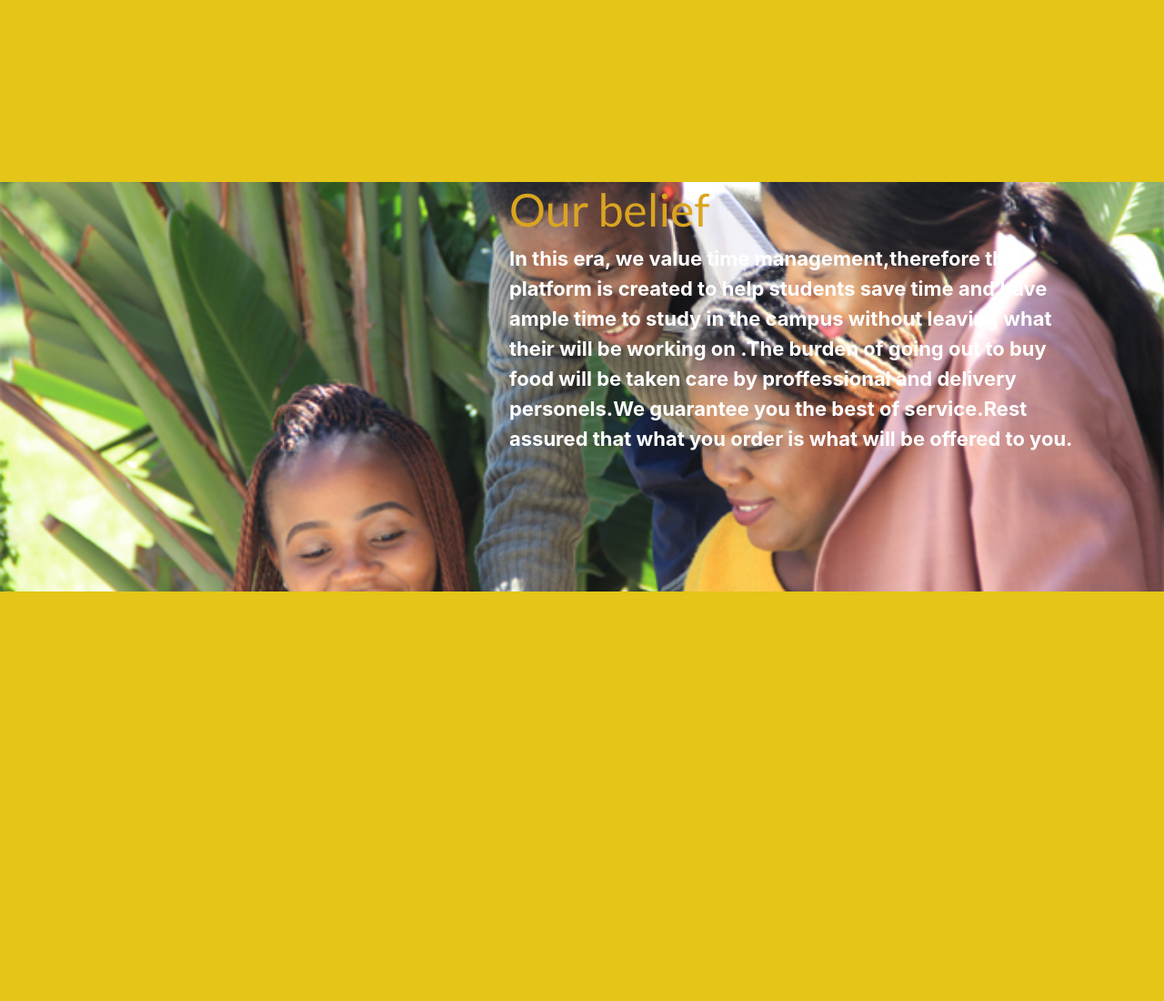
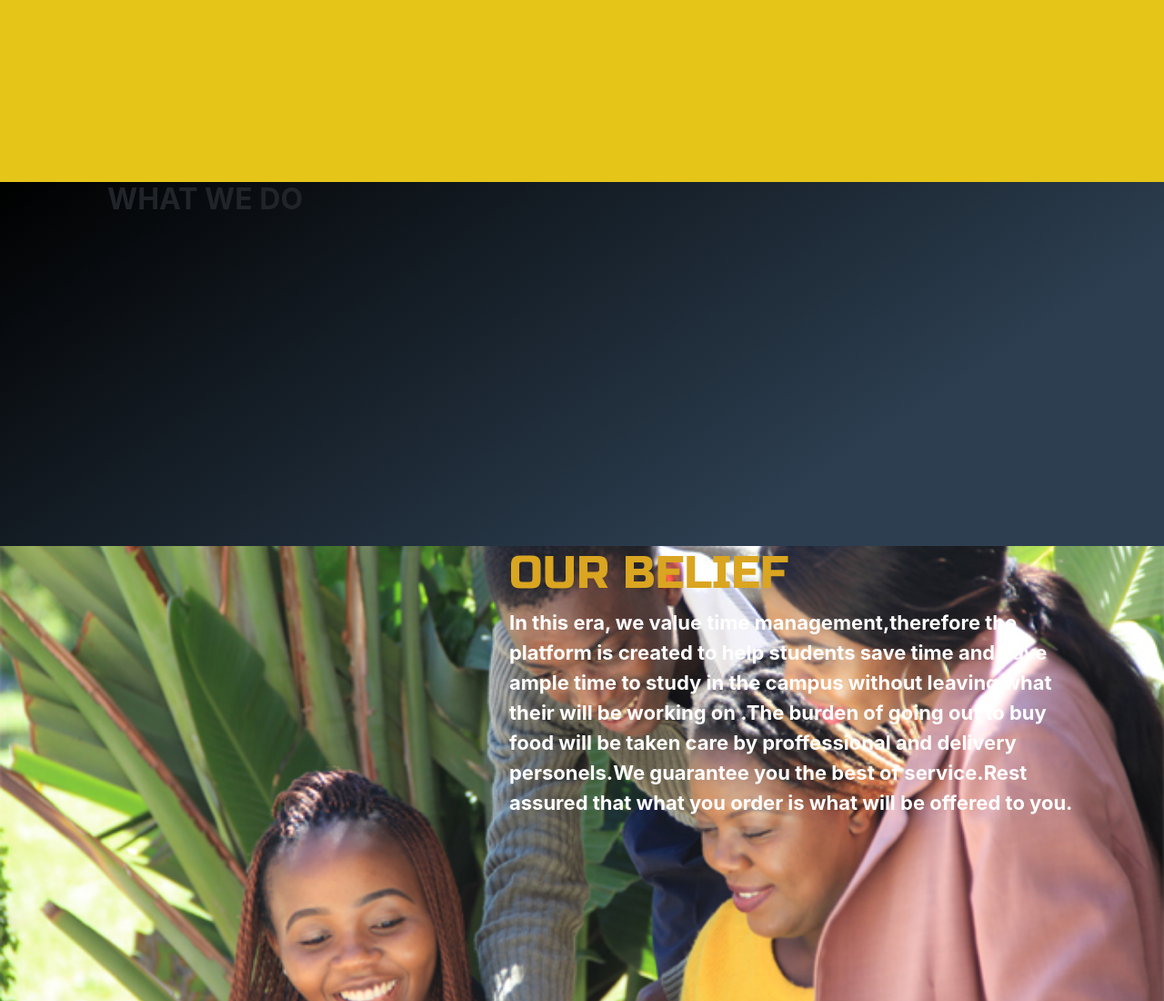
Before and after one commit to tontake/kapula, a PHP site: page / in a window 1280 px wide. Shown: the part 600-1700 px from the top of the page at 91% size. Before the commit the page ends 1250 px from the top, so only its background shows below. Run offline with PHP 8.4, Linux system fonts and the light colour scheme.

Commit message:
what we do section

```diff
--- a/css/style.css
+++ b/css/style.css
@@ -32,6 +32,7 @@ header{
     font-weight:bold;
 
 }
+
 
 .sec2 h1 {
     color: black;
@@ -88,13 +89,13 @@ header{
 	background-image:url('../images/student-life.jpg');
 
 	background-repeat:no-repeat;
-	height: 450px;
+	height: 500px;
 	background-position:center center;
 	background-size:cover;
 	background-color:white;
 }
-.sec3 h3 {
-	font-family:Lato;
+.sec3 h1 {
+	font-family:Russo One,sans-serif;
 	font-size:50px;
 	color:goldenrod;
 
@@ -104,3 +105,8 @@ header{
 	font-size:22px;
 	font-weight:bolder;
 }
+.sec4{
+	background-color: #000000;
+background-image: linear-gradient(147deg, #000000 0%, #2c3e50 74%);
+height:400px;
+}
--- a/index.php
+++ b/index.php
@@ -1,7 +1,8 @@
 <?php
 include_once 'views/header.php';
+
+require_once 'views/section2.php';
 require_once 'views/whatwedo.php';
-
 echo '</body></html>';
 
 ?>
--- /dev/null
+++ b/views/section2.php
@@ -0,0 +1,14 @@
+<?php
+echo'
+<div class="sec4">
+ <div class="container">
+<div class="row">
+    <center> <h2 class="mx-5"><strong>WHAT WE DO </strong></h2></center>
+
+</div>
+
+ </div>
+
+</div>';
+
+?>
--- a/views/whatwedo.php
+++ b/views/whatwedo.php
@@ -7,7 +7,7 @@ echo'
 
 </div>
 <div class="col-md-7">
-<h3>Our belief</h3>
+<h1>OUR BELIEF</h1>
     <p class=" p-catchy">
         In this era, we  value time management,therefore the platform is created to help students save time and have ample time to study in the campus without leaving what their will be working on .The burden of going out to buy food will be taken care by proffessional and delivery personels.We guarantee you the best of service.Rest assured that what you order is what will be offered to you.
     </p>
@@ -18,5 +18,5 @@ echo'
 
 </div>
 
-</section>'
+</section>';
 ?>
```
Also changed, not shown: views/section2.html (added, +10 -0 lines).
